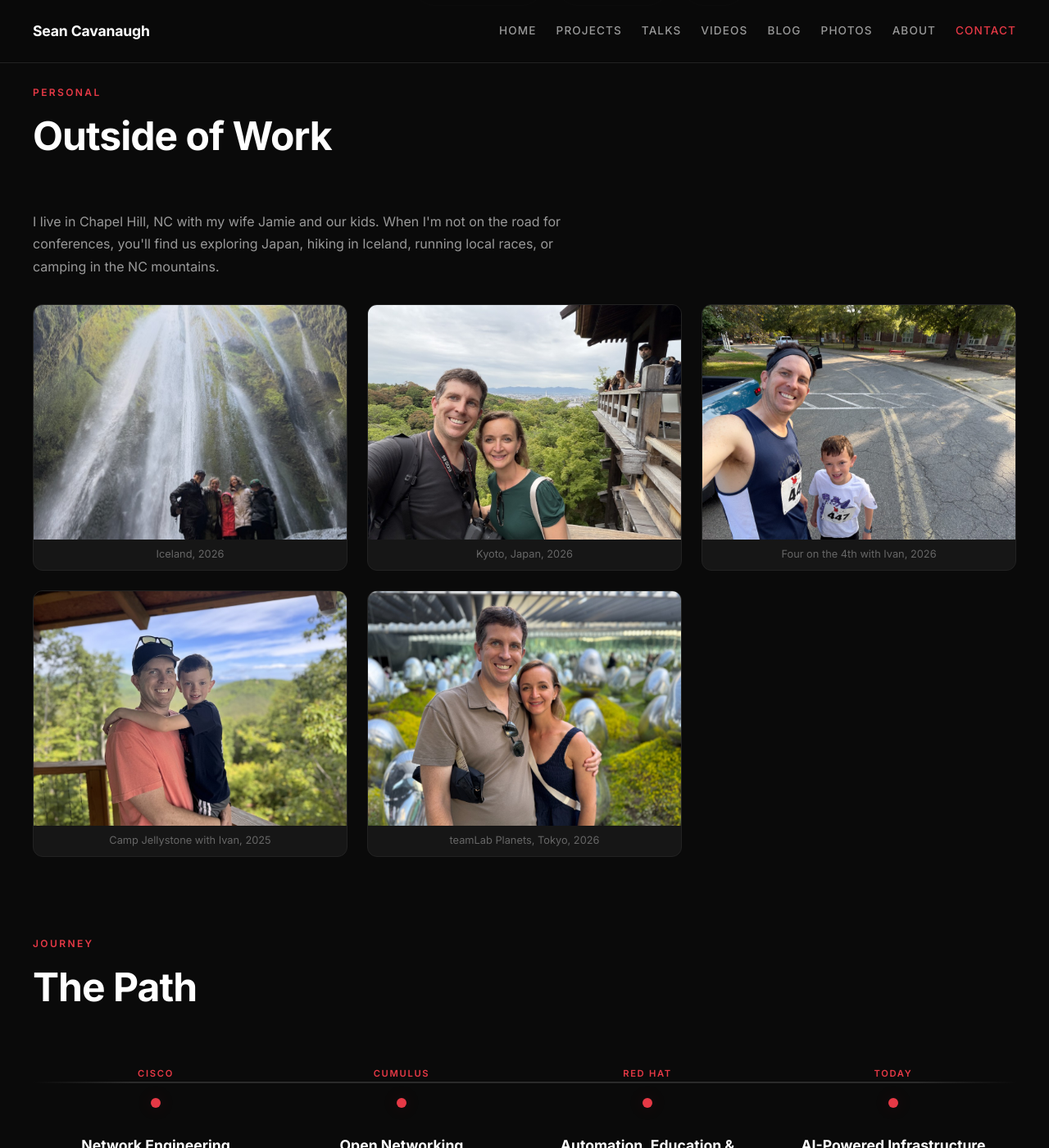
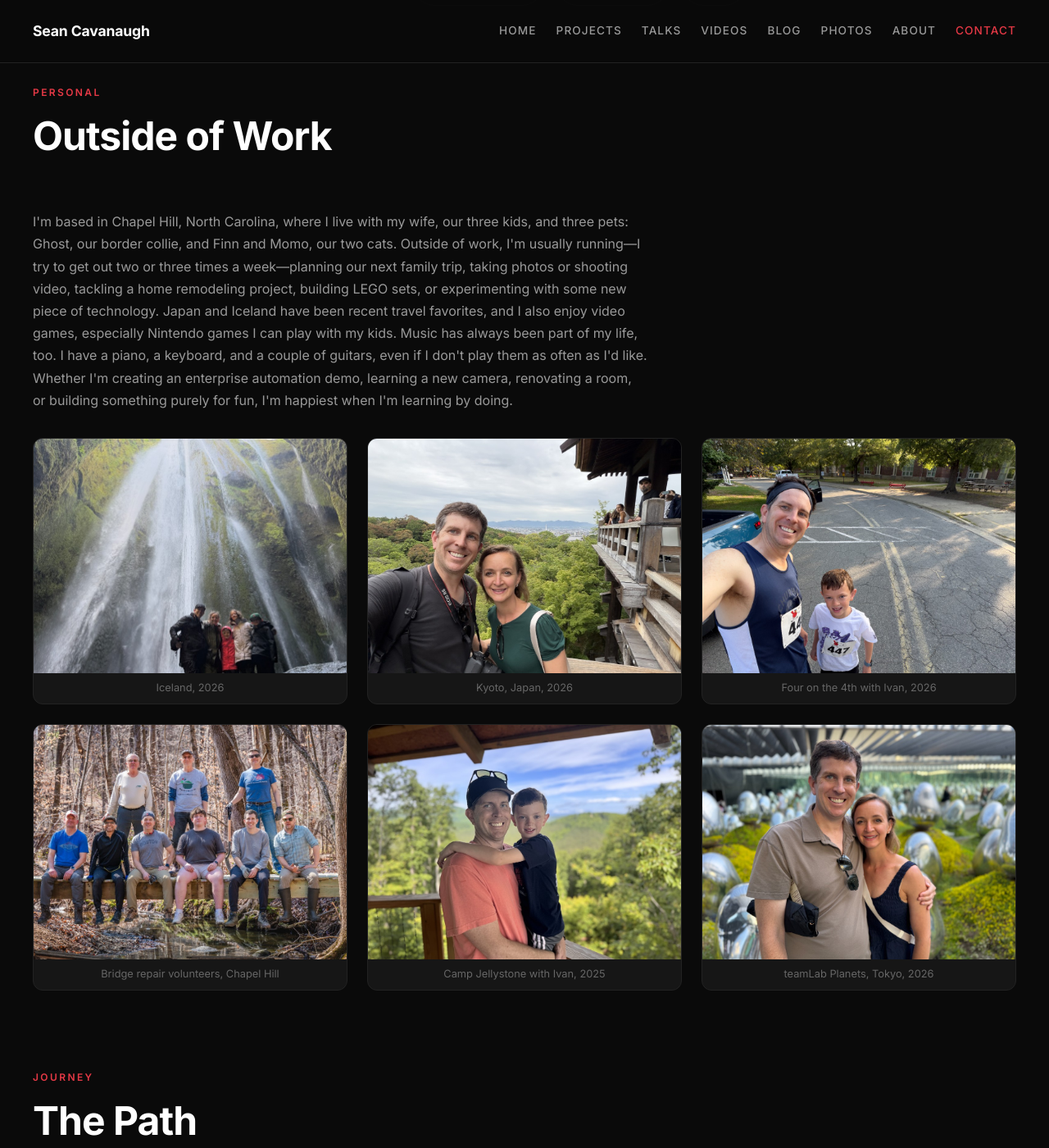
Before and after one commit to IPvSean/cavanaugh.pro, a Jekyll site: the page built from pages/about.html, in a window 1280 px wide and 1400 px high, scrolled down 1250 px. Shown: the whole window at 82% size. Built offline with Jekyll 4.4.1, drawn with Linux system fonts in a browser that asks for light colours.

Commit message:
Update personal bio and add bridge repair volunteer photo
- Replace short bio with detailed personal paragraph covering family,
  pets, hobbies (running, LEGO, music, Nintendo, photography)
- Add Fan Branch Creek bridge repair volunteer photo to family grid

Co-authored-by: Cursor <cursoragent@cursor.com>

```diff
--- a/pages/about.html
+++ b/pages/about.html
@@ -46,7 +46,7 @@ permalink: /about/
         <span class="section-label">Personal</span>
         <h2>Outside of Work</h2>
       </div>
-      <p style="color: var(--color-text-secondary); max-width: 650px; margin-top: var(--space-md); margin-bottom: var(--space-xl); font-size: 1rem; line-height: 1.7;">I live in Chapel Hill, NC with my wife Jamie and our kids. When I'm not on the road for conferences, you'll find us exploring Japan, hiking in Iceland, running local races, or camping in the NC mountains.</p>
+      <p style="color: var(--color-text-secondary); max-width: 750px; margin-top: var(--space-md); margin-bottom: var(--space-xl); font-size: 1rem; line-height: 1.7;">I'm based in Chapel Hill, North Carolina, where I live with my wife, our three kids, and three pets: Ghost, our border collie, and Finn and Momo, our two cats. Outside of work, I'm usually running—I try to get out two or three times a week—planning our next family trip, taking photos or shooting video, tackling a home remodeling project, building LEGO sets, or experimenting with some new piece of technology. Japan and Iceland have been recent travel favorites, and I also enjoy video games, especially Nintendo games I can play with my kids. Music has always been part of my life, too. I have a piano, a keyboard, and a couple of guitars, even if I don't play them as often as I'd like. Whether I'm creating an enterprise automation demo, learning a new camera, renovating a room, or building something purely for fun, I'm happiest when I'm learning by doing.</p>
       <div class="about-family-grid">
         <div class="about-family-item">
           <img src="/assets/images/iceland-gljufrabui-family.png" alt="Family at Gljúfrabúi waterfall — Iceland, 2026" loading="lazy">
@@ -59,6 +59,10 @@ permalink: /about/
         <div class="about-family-item">
           <img src="/assets/images/four-on-the-4th-ivan.png" alt="Four on the 4th race with my son Ivan — Carrboro, NC, 2026" loading="lazy">
           <span>Four on the 4th with Ivan, 2026</span>
+        </div>
+        <div class="about-family-item">
+          <img src="/assets/images/fan-branch-creek-bridge-repair.png" alt="Volunteer bridge repair at Fan Branch Creek — Southern Village, Chapel Hill, NC" loading="lazy">
+          <span>Bridge repair volunteers, Chapel Hill</span>
         </div>
         <div class="about-family-item">
           <img src="/assets/images/camp-jellystone-ivan.png" alt="Y-Guides trip with Ivan — Camp Jellystone, NC mountains, 2025" loading="lazy">
```
Also changed, not shown: assets/images/fan-branch-creek-bridge-repair.png (added).
